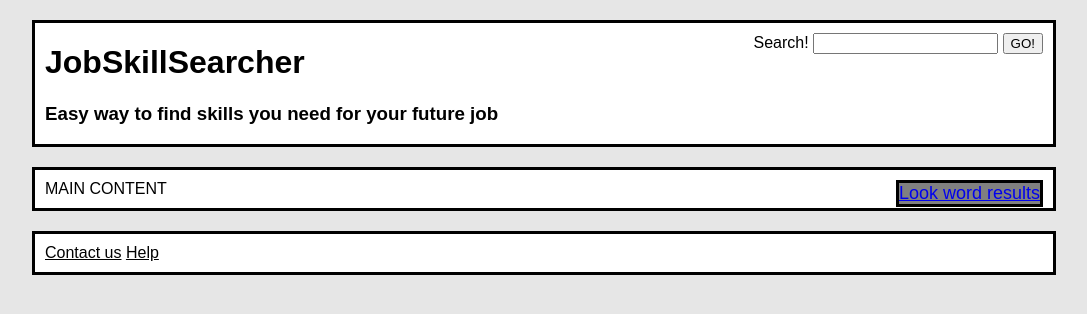
After one commit to arundil/jobskillsearcher, a PHP site: page /tends.php in a window 1280 px wide. The commit adds this page. Shown: the top 314 px of the page, without its empty margins (96-1183 px from the left). Run offline with PHP 8.4, Linux system fonts and the light colour scheme.

Commit message:
gran avance

```diff
--- a/php/jss/media/css/estilos.css
+++ b/php/jss/media/css/estilos.css
@@ -2,9 +2,9 @@
 
 @CHARSET "UTF-8";
 
-/*   div{
+/*      div{
 	border-style: solid;
-}    */
+}  */
 
 body{
 	background-color: #E6E6E6;
@@ -34,8 +34,8 @@ body{
 
 #logo{
 	float: left;
-	margin-left: 10px;
-	padding: 10px 0;
+
+
 }
 
 #searcher{
@@ -58,8 +58,8 @@ body{
 
 #header{
 	background-color:white;
-	padding: 10px;
-	height : 300 px;
+	padding-left:10px;
+	height : 200 px;
 	border: solid;
 }
 
@@ -70,13 +70,12 @@ body{
 }
 
 #menu{
-
-	width: 300px;
-
+	width: 250px;
 }
 
 #main_content{
-	margin-left: 350px;
+	height: 300px;
+	width: 725px;
 	float: right;
 
 
@@ -84,6 +83,13 @@ body{
 #mainsearch {
 	margin-top : 200px;
 	text-align: center;
+}
+
+#menu_paginado{
+	float:right;
+	background-color: graytext;
+	font-size: large;
+	border: solid;
 }
 
 .title{
@@ -103,21 +109,6 @@ body{
 	font-size:smaller;
 }
 
-ul.ulnav li{
-	list-style: none;
-}
-
-.float{
-	float: left;
-	padding: 4px;
-	font-size: 105%;
-	font-weight: bold;
-}
-
-.button{
-	float: ri;
-}
-
 a:visited {
 	text-decoration: none;
 	color: black;
--- /dev/null
+++ b/php/jss/tends.php
@@ -0,0 +1,46 @@
+<!DOCTYPE html PUBLIC "-//W3C//DTD HTML 4.01 Transitional//EN" "http://www.w3.org/TR/html4/loose.dtd">
+<html>
+<head>
+<meta http-equiv="Content-Type" content="text/html; charset=UTF-8">
+<title>--JobSkillSearcher--</title>
+
+<script language="JavaScript" src="media/javascript/jstemplate1.js"
+	type="text/javascript"></script>
+<link rel="stylesheet" type="text/css" href="media/css/estilos.css">
+</head>
+
+<body>
+	<div id=container>
+		<div id="header">
+			<div id=logo>
+				<h1>JobSkillSearcher</h1>
+				<h3>Easy way to find skills you need for your future job</h3>
+			</div>
+			<div id=searcher>
+				<form action="#" method="GET">
+					<label for="s1">Search!</label> <input type="text" name="q"
+						id="s1" />
+					<button type="submit">GO!</button>
+				</form>
+			</div>
+ 		<div class="nofloat"></div>
+		</div>
+
+		<div id=content>
+			<div id=search>
+				<div id= "menu_paginado">
+					<a href="results.php">Look word results</a>
+				</div>
+			</div>
+			<div id=contenidoprincipal>
+				MAIN CONTENT</br>
+			</div>
+		</div>
+			<div id="footer">
+				<div id=options>
+					<a href="">Contact us</a> <a href="">Help</a>
+			</div>
+		</div>
+	</div>
+</body>
+</html>
```
Also changed, not shown: php/jss/results.php (+27 -7 lines), php/jss/media/img/downT.gif (added), php/jss/media/img/rigthT.gif (added).
